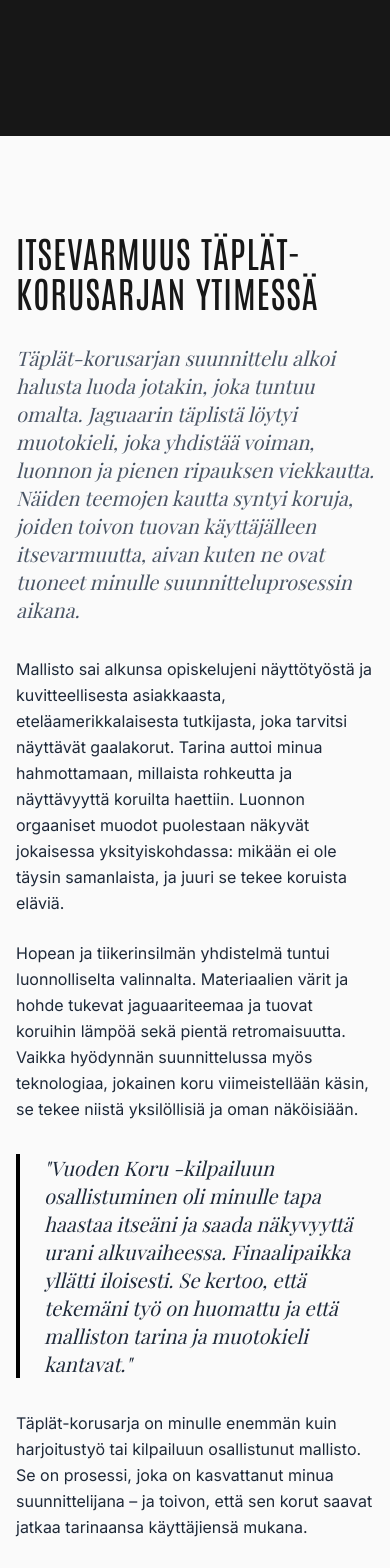
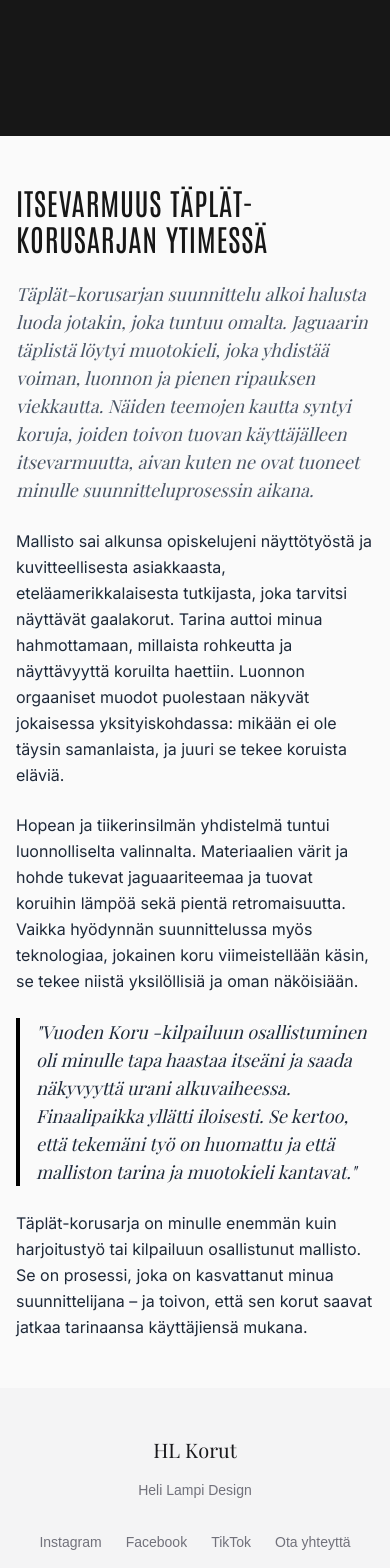
Before and after one commit to Anattti/VuodenKoru-Verkkokauppa, a Next.js app: page /tarina in a window 390 px wide. Shown: the part 3240-4808 px from the top of the page. Built offline with nearby package versions, Linux system fonts and the light colour scheme; a web font is replaced by a local one.

Commit message:
mobiili artikkeli

```diff
--- a/components/Story/StoryArticle.tsx
+++ b/components/Story/StoryArticle.tsx
@@ -1,12 +1,12 @@
-"use client";
+
 
 export default function StoryArticle() {
     return (
-        <section className="bg-neutral-50 py-24">
+        <section className="bg-neutral-50 py-12 md:py-24">
             <div className="container mx-auto px-4 md:px-12 max-w-4xl">
-                <article className="prose prose-lg prose-neutral mx-auto">
-                    <h2 className="font-antonio text-4xl mb-8 uppercase tracking-wide">Itsevarmuus Täplät-korusarjan ytimessä</h2>
-                    <p className="lead text-xl text-gray-600 mb-8 font-serif italic">
+                <article className="prose prose-neutral md:prose-lg mx-auto">
+                    <h2 className="font-antonio text-3xl md:text-4xl mb-6 md:mb-8 uppercase tracking-wide">Itsevarmuus Täplät-korusarjan ytimessä</h2>
+                    <p className="lead text-lg md:text-xl text-gray-600 mb-6 md:mb-8 font-serif italic">
                         Täplät-korusarjan suunnittelu alkoi halusta luoda jotakin, joka tuntuu omalta. Jaguaarin täplistä löytyi muotokieli, joka yhdistää voiman, luonnon ja pienen ripauksen viekkautta. Näiden teemojen kautta syntyi koruja, joiden toivon tuovan käyttäjälleen itsevarmuutta, aivan kuten ne ovat tuoneet minulle suunnitteluprosessin aikana.
                     </p>
 
@@ -17,7 +17,7 @@ export default function StoryArticle() {
                         <p>
                             Hopean ja tiikerinsilmän yhdistelmä tuntui luonnolliselta valinnalta. Materiaalien värit ja hohde tukevat jaguaariteemaa ja tuovat koruihin lämpöä sekä pientä retromaisuutta. Vaikka hyödynnän suunnittelussa myös teknologiaa, jokainen koru viimeistellään käsin, se tekee niistä yksilöllisiä ja oman näköisiään.
                         </p>
-                        <blockquote className="border-l-4 border-black pl-6 my-8 italic font-serif text-xl">
+                        <blockquote className="border-l-4 border-black pl-4 md:pl-6 my-6 md:my-8 italic font-serif text-lg md:text-xl">
                             "Vuoden Koru -kilpailuun osallistuminen oli minulle tapa haastaa itseäni ja saada näkyvyyttä urani alkuvaiheessa. Finaalipaikka yllätti iloisesti. Se kertoo, että tekemäni työ on huomattu ja että malliston tarina ja muotokieli kantavat."
                         </blockquote>
                         <p>
```
